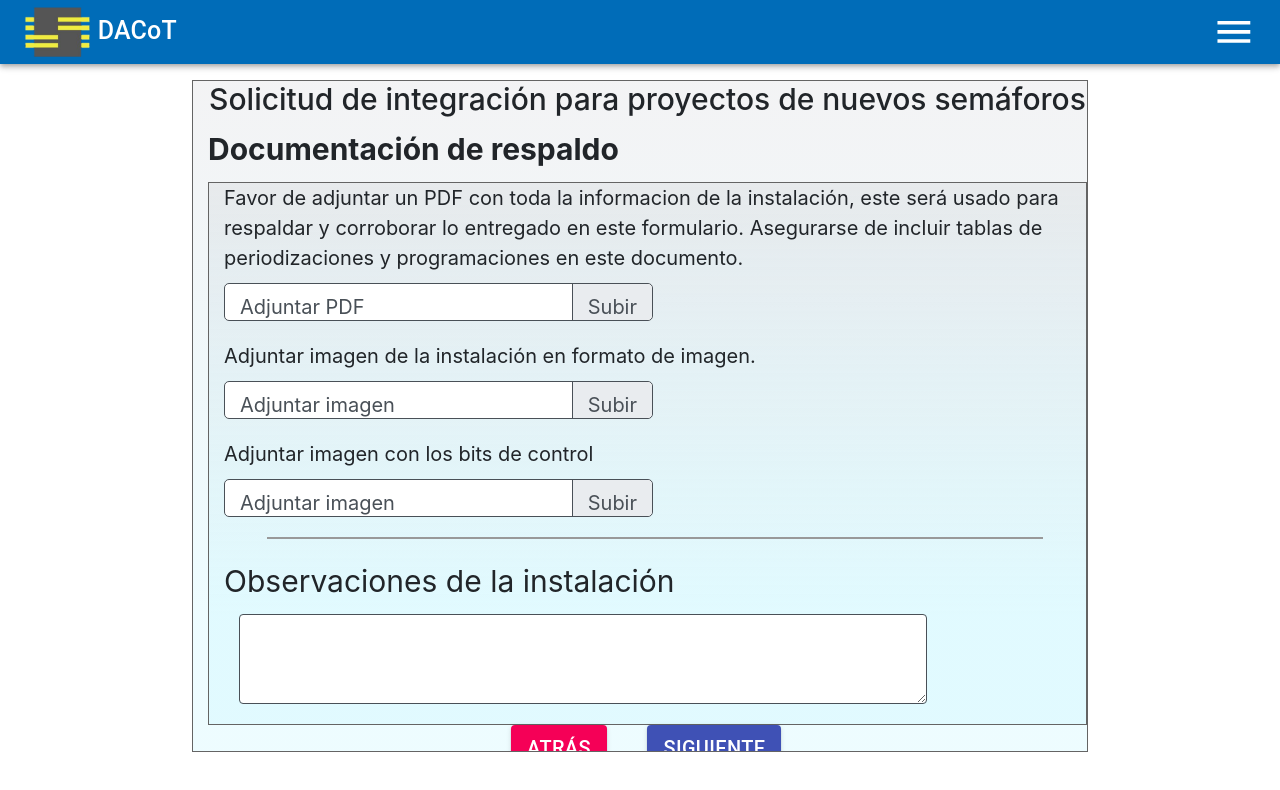
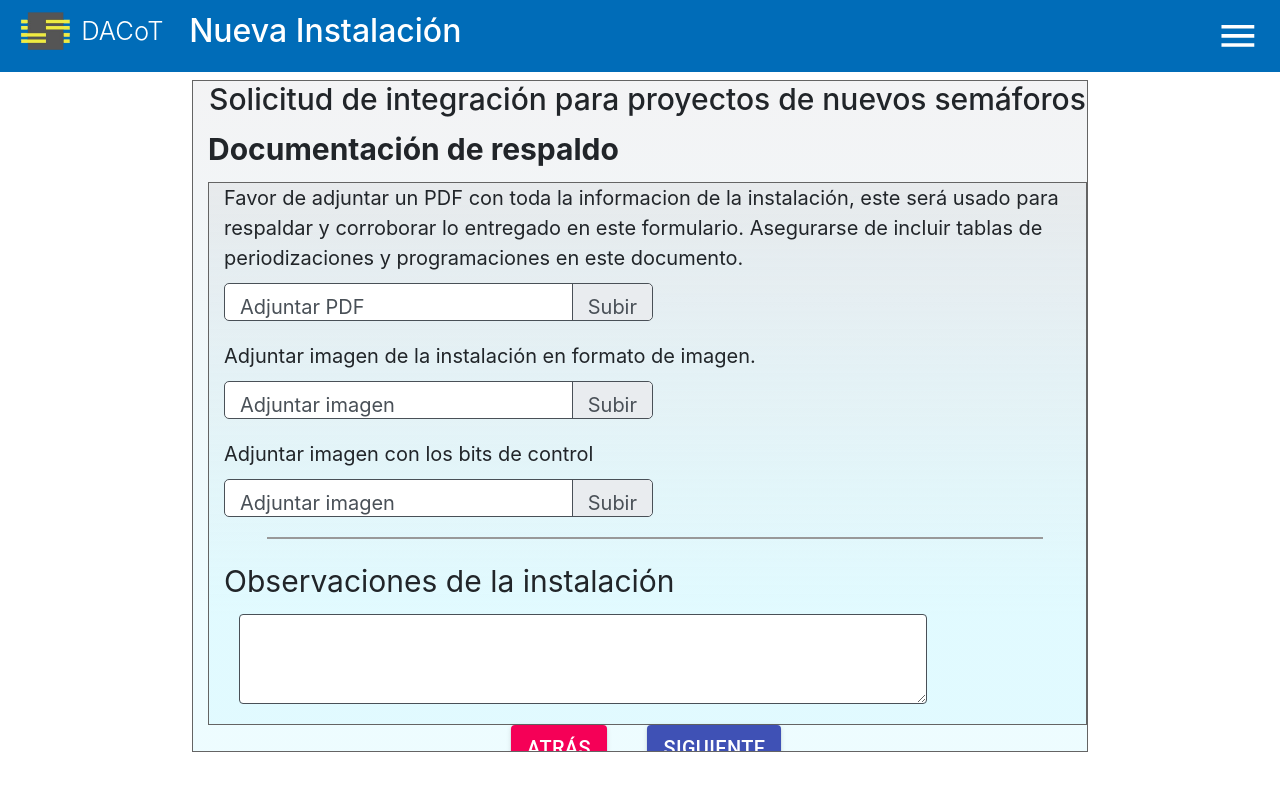
Before and after one commit to DACoT-UOCT/frontend, a React (Create React App) app: page /nuevo/instalacion in a window 1280 px wide. Shown: the top 790 px of the page. Built offline with nearby package versions, Linux system fonts and the light colour scheme.

Commit message:
Titulo de la seccion

```diff
--- a/src/components/shared/Header.js
+++ b/src/components/shared/Header.js
@@ -1,54 +1,40 @@
-import React, { useContext } from "react";
-
-import { makeStyles } from "@material-ui/core/styles";
-// import Link from "@material-ui/core/Link";
-import AppBar from "@material-ui/core/AppBar";
-import Toolbar from "@material-ui/core/Toolbar";
-import Typography from "@material-ui/core/Typography";
-import Button from "@material-ui/core/Button";
-import Divider from "@material-ui/core/Divider";
+import React, { useContext, useEffect, useState} from "react";
+import {useLocation } from "react-router-dom";
 
 import "../../App.css";
+import styles from './Header.module.css';
 
 import { DispatchContext } from "../App";
 import Nav from "./Nav"
-import { unstable_batchedUpdates } from "react-dom";
-
-const useStyles = makeStyles((theme) => ({
-  root: {
-    flexGrow: 1,
-    "grid-area": "header",
-    color: "white",
-    "& hr": {
-      margin: theme.spacing(2, 2),
-    },
-  },
-  title: {
-    flexGrow: 1,
-  },
-}));
 
 const Header = () => {
   const dispatch = useContext(DispatchContext);
-  const classes = useStyles();
+  const [section, setSection] = useState("Dashboard Empresa");
+  const location = useLocation()
+
+  const sections = {
+    '/': 'Inicio',
+    '/consulta' : 'Consultar Semáforo',
+    '/nuevo/instalacion' : 'Nueva Instalación',
+    '/administracion' : 'Dashboard Administrador',
+    '/nuevo/actualizacion' : 'Solicitar Actualización'
+  }
+
+  useEffect(() => {
+      setSection(sections[location.pathname]);
+  },[location])
 
   return (
-    <div className={classes.root}>
-      <AppBar position="static" classes={{ "background-color": "#006cb8" }}>
-        <Toolbar>
-          <Typography variant="h6" className={classes.title}>
+    <div className={styles.bar}>
+        <h2 className={styles.logo}>
           <img
-              className="logo-dacot"
-              height="50"
-              width="50"
             src="/logo_dacot.png"
             alt="Logo"
           />{" "}
           DACoT
-          </Typography>
+        </h2>
+        <h2 className={styles.header_title}>{section}</h2>
         <Nav/>
-        </Toolbar>
-      </AppBar>
     </div>
   );
 };
--- /dev/null
+++ b/src/components/shared/Header.module.css
@@ -0,0 +1,29 @@
+.bar {
+    width: 100vw !important;
+    background: #006cb8;
+    color: white;
+    display: flex;
+    justify-content: space-between !important;
+    align-items: center;
+    padding: 1rem;
+}
+
+.logo {
+    width: 10%;
+    display: flex;
+    font-weight: 300;
+    align-items: center;
+    font-size: 2vw;
+    margin-right: 10px;
+}
+
+.logo img {
+    width: 4vw;
+    height: 3vw;
+    margin-right: 10px;
+}
+
+.header_title {
+    width: 80%;
+    font-size: 1.6rem;
+}
--- a/src/components/shared/Nav.js
+++ b/src/components/shared/Nav.js
@@ -11,6 +11,7 @@ export default function Nav() {
 
     return (
         <>
+            <MenuIcon onClick={() => setShow(true)} className={styles.icon} fontSize="large"/>
             <div className={`${styles.menu} ${show && styles.show}`}>
                 <Link onClick={() => setShow(false)} className={styles.link} to="/">
                     <span>Inicio</span>
@@ -35,8 +36,7 @@ export default function Nav() {
                     </button>
                 </Link>
             </div>
-            {!show ? <MenuIcon onClick={() => setShow(true)} className={styles.icon} fontSize="large"/> :
-            <div onClick={() => setShow(false)} className={styles.back}></div>}
+            {show && <div onClick={() => setShow(false)} className={styles.back}></div>}
         </>
 )
 }
--- a/src/components/shared/Nav.module.css
+++ b/src/components/shared/Nav.module.css
@@ -20,6 +20,10 @@
     left: 0;
     z-index: 90;
     background-color: rgba(49, 49, 49, 0.527);
+}
+
+.back:hover {
+    cursor: pointer;
 }
 
 .show {
```
Also changed, not shown: src/components/App.js (+5 -3 lines). Lines whose indentation alone changed are shown as unchanged.
